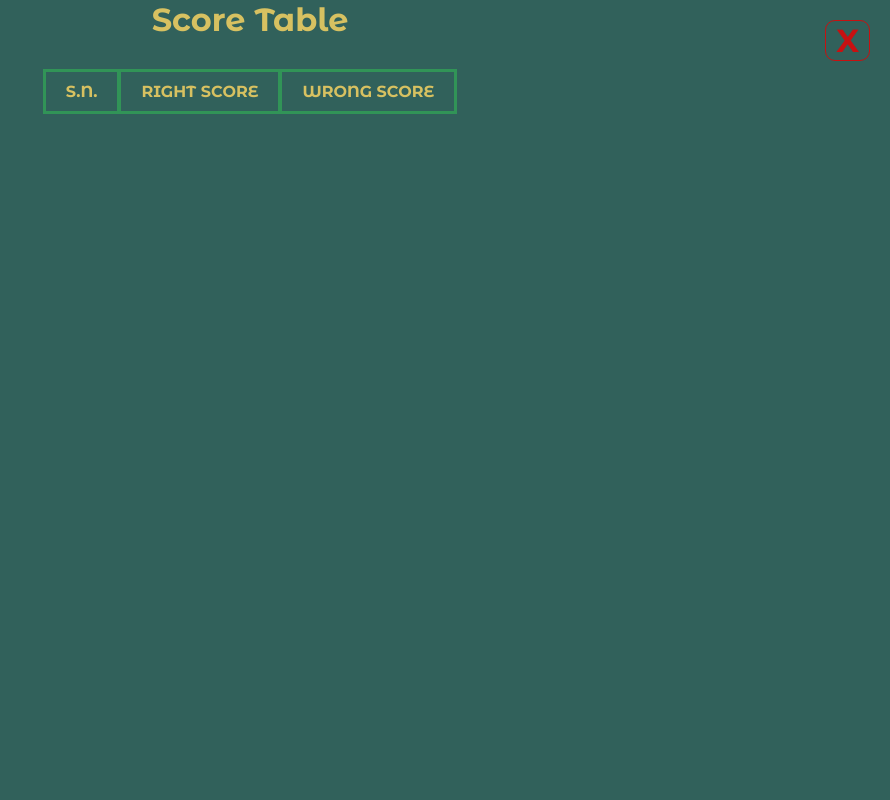
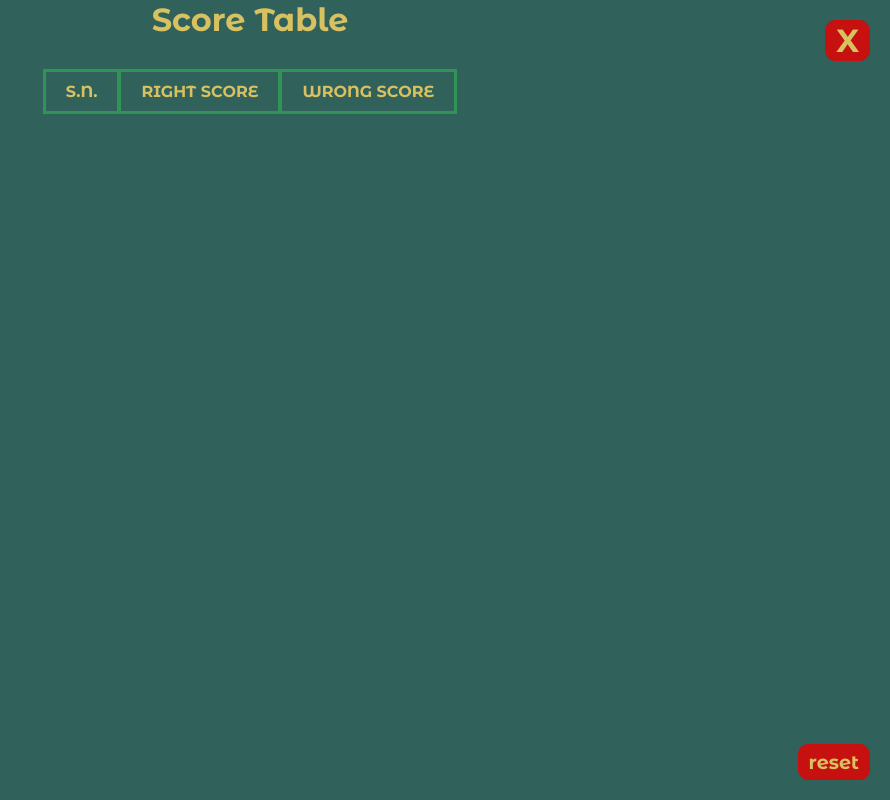
Before and after one commit to nikeshad254/Typing-Tutor-Game-, a plain HTML site: page typo.html in a window 1280 px wide. Both pictures are taken after a click on the picture 136 px from the left and 23 px from the top of the page. Shown: the whole page, without its empty margins (390-1280 px from the left). Drawn offline with Linux system fonts and the light colour scheme.

Commit message:
reset button create and functioning , some style changes

```diff
--- a/typo.css
+++ b/typo.css
@@ -236,7 +236,8 @@ body{
 #cross{
   font-size: 2rem;
   font-weight: bold;
-  color: var(--dark-red);
+  color: var(--light-tan);
+  background: var(--dark-red);
   padding: 0px 10px;
   border: 1px solid var(--dark-red);
   border-radius: 10px;
@@ -244,4 +245,22 @@ body{
   top: 20px;
   right: 20px;
   cursor: pointer;
+
 }
+#cross:hover, #reset:hover{
+  background: var(--pure-red);
+  color: var(--pure-green);
+}
+#reset{
+  cursor: pointer;
+  position: absolute;
+  bottom: 20px;
+  right: 20px;
+  font-size: 1.2rem;
+  font-weight: bold;
+  padding: 5px 10px;
+  border: 1px solid var(--dark-red);
+  color: var(--light-tan);
+  background: var(--dark-red);
+  border-radius: 10px;
+}
--- a/typo.html
+++ b/typo.html
@@ -116,6 +116,7 @@
                 </tr>
             </tbody>
         </table>
+        <div id="reset" onclick="resetTable()">reset</div>
     </div>
 
     <script src="typo.js"></script>
--- a/typo.js
+++ b/typo.js
@@ -4,7 +4,7 @@ let gameStatus = {
     wrongCount  : 0,
     select      : "top",
     typeIndex   : 0,
-    timeMin     : 1,
+    timeMin     : 3,
     tableOpen   : false
 }
 
@@ -101,6 +101,14 @@ function highlight(){
 
 
 }
+input.addEventListener("keydown", (e)=>{
+    if(e.keyCode == 8 || e.keyCode == 32){
+        e.preventDefault();
+        let wrong=document.getElementById('wrong');
+        gameStatus.wrongCount += 1;
+        wrong.textContent=gameStatus.wrongCount;
+    }
+})
 
 input.addEventListener("input", (e)=>{
     console.log(e);
@@ -137,7 +145,7 @@ var secs;
 
 function count() {
     mins= gameStatus.timeMin;
-    secs=mins*5;
+    secs=mins*60;
     setTimeout(decrease(),60);
 }
 
@@ -199,7 +207,7 @@ function showTable(){
     let inHtml = "";
     for(let i=0; i<localStorage.length; i++){
         let numArr = JSON.parse(localStorage.getItem(localStorage.key(i)));
-        inHtml = `
+        inHtml += `
             <tr>
                 <td>${i+1}</td>
                 <td>${numArr[0]}</td>
@@ -209,9 +217,15 @@ function showTable(){
     }
     document.getElementById("tbody").innerHTML = inHtml;
 }
+
 function closeTable(){
     table.style.display = "none";
     gameStatus.tableOpen = false;
     gameStatus.startGame = false;
     display.textContent = "Press Enter to Start";
 }
+
+function resetTable(){
+    localStorage.clear();
+    showTable();
+}
```
